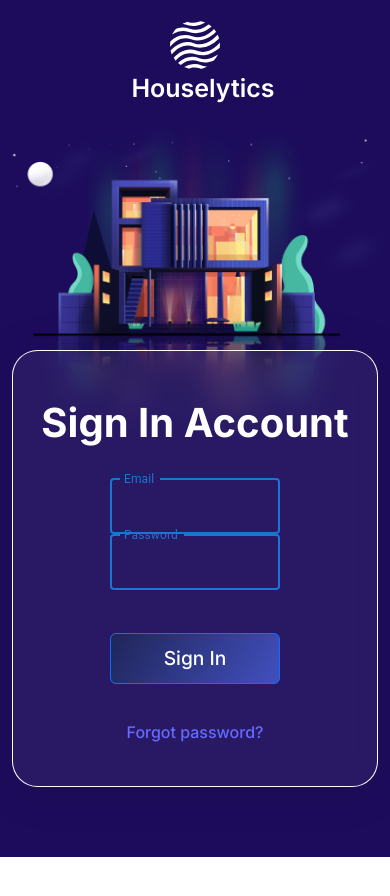
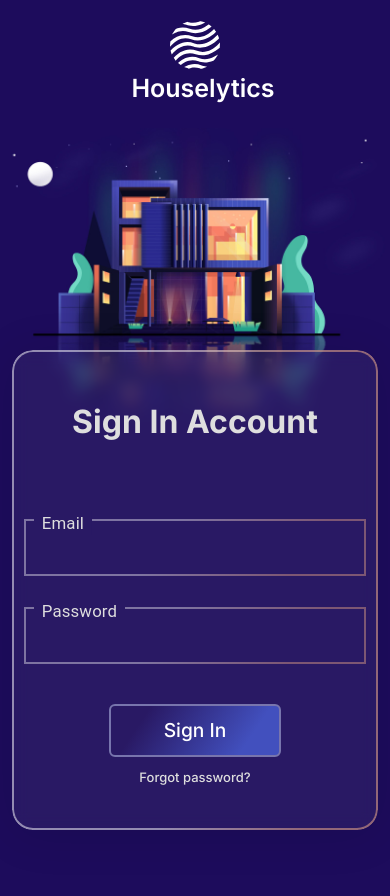
Before and after one commit to talibmohamed/gestion-logements, a React (Vite) app in the folder FrontEnd/: page /user in a window 390 px wide. Shown: the top 896 px of the page. Before the commit the page ends 857 px from the top, so only its background shows below. Built offline with nearby package versions, Linux system fonts and the light colour scheme.

Commit message:
Fixed the styling

```diff
--- a/FrontEnd/src/components/login/style.scss
+++ b/FrontEnd/src/components/login/style.scss
@@ -12,8 +12,8 @@
 
 .right {
   background-color: white;
-  border-top-left-radius: 3rem;
-  border-bottom-left-radius:  3rem;
+  border-top-left-radius: 1.5rem;
+  border-bottom-left-radius: 1.5rem;
   position: relative;
 }
 
@@ -40,7 +40,7 @@
   line-height: 3.75rem;
   font-weight: 700;
   text-align: center;
-  margin-bottom: 16vh;
+  margin-bottom: 8vh !important;
 }
 
 .input {
@@ -50,11 +50,6 @@
   padding: 0 1rem;
 }
 
-.form-control:focus {
-  border: none !important;
-  outline: none !important;
-  box-shadow: none !important;
-}
 
 .form-sign {
   width: 50%;
@@ -62,12 +57,68 @@
   margin-bottom: 10vh;
 }
 
-.button-container {
-  display: flex;
-  justify-content: center;
+
+.email-input-label,
+.password-input-label {
+  padding: 0 10px 0 5px !important;
+  border: 1px !important;
+  background-color: white !important;
+  color: #545454 !important;
+  font-size: 1.4rem !important;
 }
 
-.password-group {
+.focused-border {
+  .MuiOutlinedInput-root.Mui-focused fieldset {
+    border-color: #545454;
+  }
+}
+
+.form-sign {
+  display: flex;
+  flex-direction: column;
+  align-items: center;
+  width: 100%;
+
+  .username-group,
+  .password-group {
+    width: 50%;
+    display: flex;
+    justify-content: center;
+  }
+
+  .username-group {
+    margin-bottom: 3rem;
+  }
+
+  .email-box,
+  .password-box {
+    display: flex;
+    justify-content: center;
+    width: 100%;
+
+    .email-input,
+    .password-input {
+      width: 50ch;
+    }
+  }
+
+  .button-container {
+    display: flex;
+    justify-content: center;
+    width: 50%;
+    margin-top: 50px;
+    margin-bottom: -90px;
+  }
+}
+
+.error {
+  margin-top: -7vh;
+  margin-bottom: 3vh;
+  color: red;
+}
+
+.forgot {
+  font-size: small;
   margin-bottom: 5vh;
 }
 
@@ -79,7 +130,6 @@
   font-weight: 500;
   line-height: 2.0625rem;
   padding: 0.4rem 2rem;
-  margin-top: 5vh;
 }
 
 .full-height {
@@ -108,56 +158,121 @@
     justify-content: center;
   }
 
-  .button-container {
-    margin-top: 0;
+  .email-input-label,
+  .password-input-label {
+    padding: 0 10px 0 5px;
+    border: 1px !important;
+    backdrop-filter: blur(0.82rem);
+    background-color: #291964 !important;
+    color: #DEDEDE !important;
+
+
   }
 
-  .button-sign{
-    background: #1f2558;
-    background: -webkit-linear-gradient(124deg, #1f2558 0%, #4250be 100%);
-    background: linear-gradient(124deg, #1f2558 0%, #4250be 100%);
+  .focused-border {
+    .MuiOutlinedInput-root.Mui-focused fieldset {
+      border-image-source: linear-gradient(125deg, #fff 40%, #FBB58C 80%);
+      border-image-slice: 1%;
+      opacity: 40%;
+    }
+  }
+
+  .form-sign {
+    display: flex;
+    flex-direction: column;
+    align-items: center;
     width: 100%;
-    margin-top: 0;
+
+    .username-group,
+    .password-group {
+      width: 100%;
+      display: flex;
+      justify-content: center;
+    }
+
+    .username-group {
+      margin-bottom: 2rem;
+    }
+
+    .email-box,
+    .password-box {
+      display: flex;
+      justify-content: center;
+      width: 100%;
+
+      .email-input,
+      .password-input {
+        width: 100ch;
+      }
+    }
+
+    .button-container {
+      margin-top: 2px !important;
+
+    }
+
+  }
+
+  .error {
+    margin-bottom: 3vh;
+    color: red;
+  }
+
+  .forgot {
+    font-size: small;
+    margin-top: 2vh;
+    color: #DEDEDE;
+  }
+
+  .button-sign {
+    border: 0.3vh solid #7875AD !important;
+    background: linear-gradient(124deg, #291964 20%, #4250be 80%) !important;
+    width: 100%;
+    margin-top: 2em;
     padding: 0.5rem 2rem;
     margin-bottom: 0;
   }
 
-  .right {
-    margin-bottom: 0;
+  .header {
+    font-family: inter, sans-serif;
+    font-size: 2rem;
+    line-height: 3.75rem;
+    margin-top: 5vh;
   }
 
-  .form-sign{
-    margin-bottom: 4.3vh;
-  }
-
-  .forgot {
-    margin-bottom: 5vh;
-  }
-
-  .header {
-    margin-bottom: 0;
-    font-family: inter, sans-serif;
-    font-size: 2.5rem;
-    line-height: 3.75rem;
-    font-weight: 700;
-    text-align: center;
-    margin-top: 5vh;
-    margin-bottom: 3vh;
-  }
 
   .right {
     width: 94%;
     position: relative;
     overflow-x: hidden;
-    color: white;
+    color: #DEDEDE;
     top: -70px;
     background: rgba(221, 221, 221, 0.062);
-    border-radius: 1.6rem;
+    border-radius: 1.3rem;
     box-shadow: 0 4px 3rem rgba(0, 0, 0, 0.1);
-    backdrop-filter: blur(0.82rem);
+    backdrop-filter: blur(0.5rem);
     -webkit-backdrop-filter: blur(0.82rem);
-    border: 0.01rem solid rgba(255, 255, 255, 0.99);
+
+
+    /* this is to achieve the gradient border */
+    &::before {
+      content: "";
+      position: absolute;
+      top: 0;
+      left: 0;
+      right: 0;
+      bottom: 0;
+      border-radius: inherit;
+      padding: 0.1rem;
+      background: linear-gradient(to right, #fff 40%, #FBB58C 80%);
+      mask: linear-gradient(#fff 0 0) content-box, linear-gradient(#fff 0 0);
+      -webkit-mask-composite: destination-out;
+      mask-composite: exclude;
+      opacity: 50%;
+      z-index: -1; // Ensure it's behind the content
+    }
   }
+
 
   .stack-on-small {
     height: auto !important;
```
